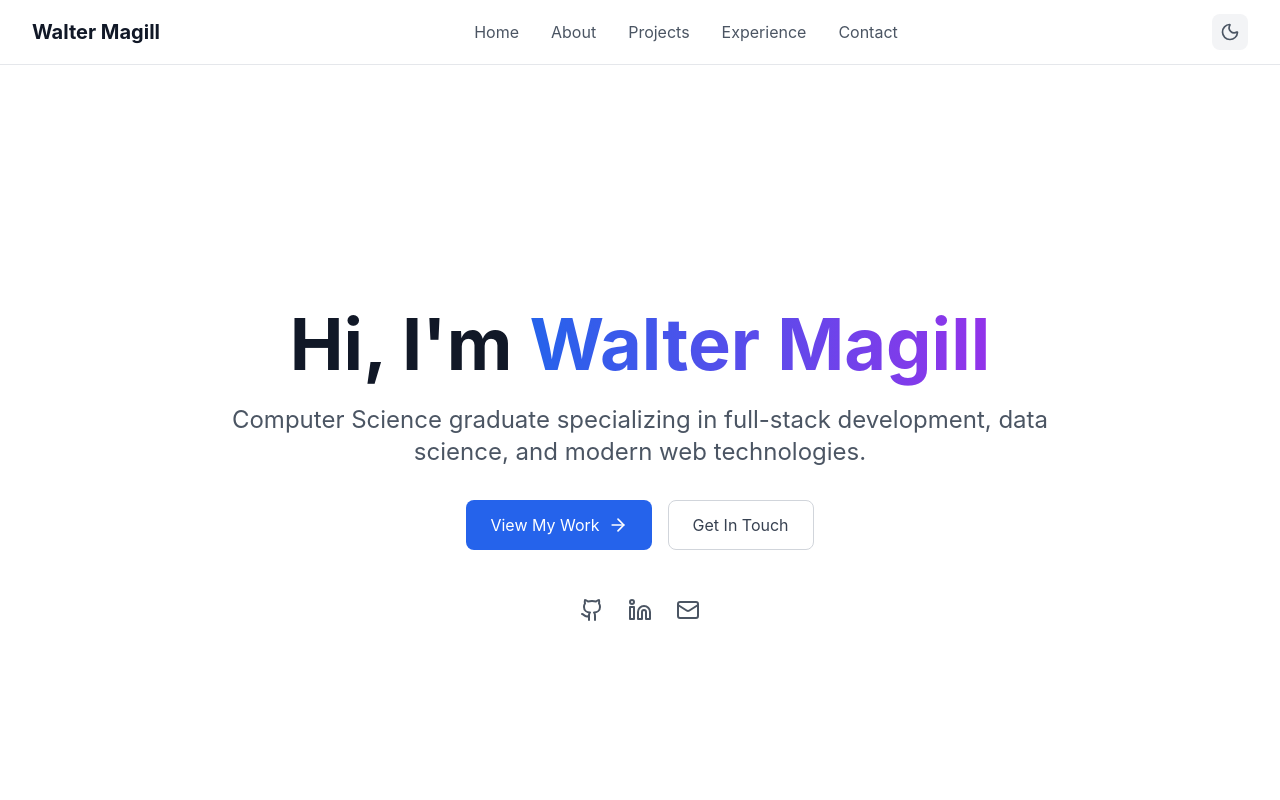
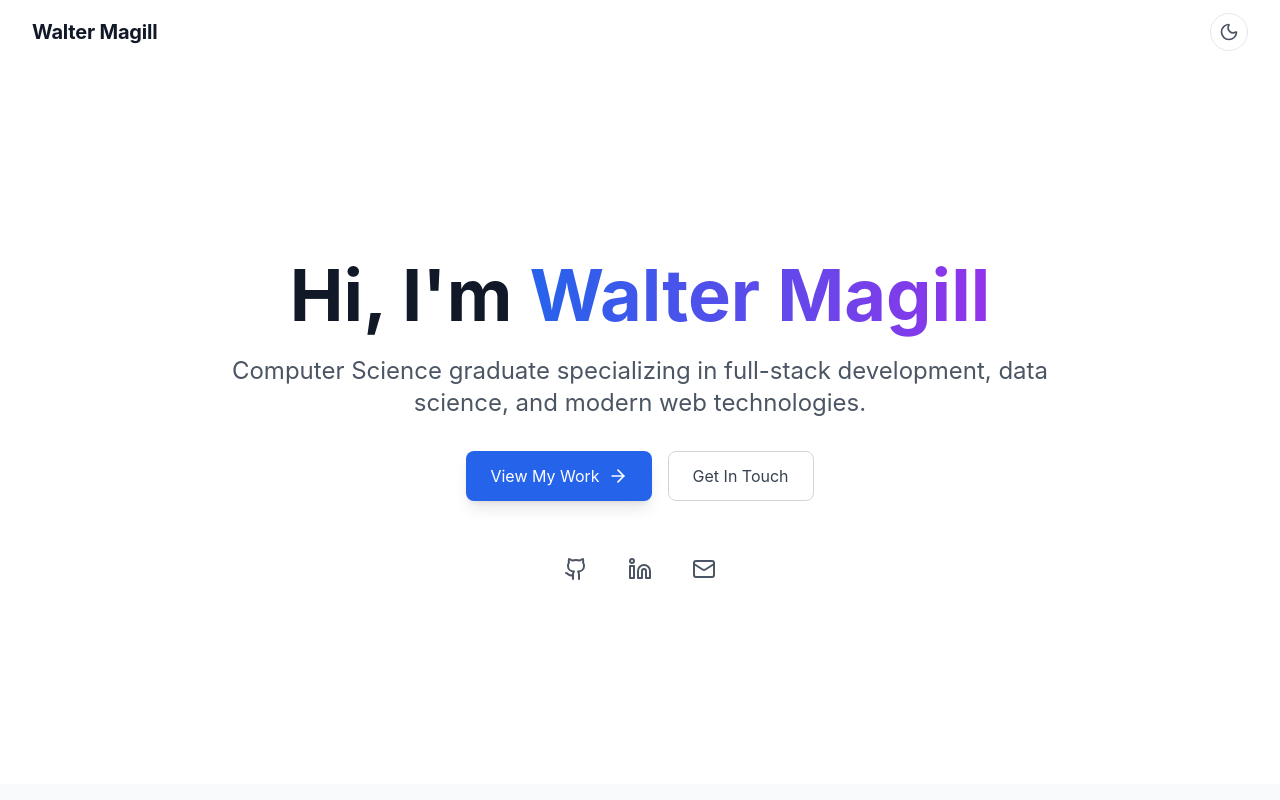
Before and after one commit to WallyMagill/waltermagill.dev, a React (Vite) app: page / in a window 1280 px wide. Shown: the top 800 px of the page. Built offline with nearby package versions, Linux system fonts and the light colour scheme.

Commit message:
Updated header bar

```diff
--- a/src/components/layout/Layout.jsx
+++ b/src/components/layout/Layout.jsx
@@ -1,10 +1,12 @@
 import { useTheme } from '../../hooks/useTheme';
 import { Moon, Sun, Menu, X } from 'lucide-react';
-import { useState } from 'react';
+import { useState, useEffect, useRef } from 'react';
 
 const Layout = ({ children }) => {
   const { isDark, toggleTheme } = useTheme();
   const [isMobileMenuOpen, setIsMobileMenuOpen] = useState(false);
+  const [isScrolled, setIsScrolled] = useState(false);
+  const scrollTimeout = useRef(null);
 
   const scrollToSection = (sectionId) => {
     const element = document.getElementById(sectionId);
@@ -12,6 +14,14 @@ const Layout = ({ children }) => {
       element.scrollIntoView({ behavior: 'smooth' });
     }
     setIsMobileMenuOpen(false); // Close mobile menu after navigation
+    // Hide nav background as if at top, then allow scroll to re-enable it
+    setIsScrolled(false);
+    // Optionally, clear any previous timeout
+    if (scrollTimeout.current) clearTimeout(scrollTimeout.current);
+    // After a short delay, re-enable scroll detection (in case user scrolls again)
+    scrollTimeout.current = setTimeout(() => {
+      setIsScrolled(window.scrollY > 16);
+    }, 600); // 600ms matches smooth scroll duration
   };
 
   const navigationItems = [
@@ -22,38 +32,56 @@ const Layout = ({ children }) => {
     { name: 'Contact', sectionId: 'contact' },
   ];
 
+  useEffect(() => {
+    const handleScroll = () => {
+      // Only show nav background if scrolled more than 16px
+      setIsScrolled(window.scrollY > 16);
+    };
+    window.addEventListener('scroll', handleScroll);
+    return () => window.removeEventListener('scroll', handleScroll);
+  }, []);
+
   return (
     <div className="min-h-screen bg-white dark:bg-gray-900 transition-colors duration-300">
       {/* Header */}
-      <header className="sticky top-0 z-50 bg-white/80 dark:bg-gray-900/80 backdrop-blur-sm border-b border-gray-200 dark:border-gray-700">
-        <div className="container mx-auto px-4 sm:px-6 lg:px-8">
-          <div className="flex items-center justify-between h-16">
-            <div className="flex items-center">
+      <header className="fixed top-0 left-0 w-full z-50 transition-all duration-300">
+        <div className="relative flex items-center justify-between h-16 px-4 sm:px-8">
+          {/* Left: Site Name */}
+          <div className="flex items-center flex-1 min-w-0">
             <button
               onClick={() => scrollToSection('hero')}
               className="text-xl font-bold text-gray-900 dark:text-white hover:text-blue-600 dark:hover:text-blue-400 transition-colors cursor-pointer"
+              style={{ letterSpacing: '-0.01em' }}
             >
               Walter Magill
             </button>
           </div>
 
-            {/* Desktop Navigation */}
-            <nav className="hidden md:flex items-center space-x-8">
+          {/* Center: Nav Links */}
+          <nav
+            className={`absolute left-1/2 top-1/2 -translate-x-1/2 -translate-y-1/2 hidden md:flex items-center space-x-8 px-6 py-2 transition-all duration-300 transition-opacity ${
+              isScrolled
+                ? 'opacity-100 bg-white/70 dark:bg-gray-900/70 backdrop-blur-md rounded-full shadow-lg border border-gray-200 dark:border-gray-700'
+                : 'opacity-0 pointer-events-none bg-transparent'
+            }`}
+            style={{ zIndex: 10 }}
+          >
             {navigationItems.map((item) => (
               <button
                 key={item.name}
                 onClick={() => scrollToSection(item.sectionId)}
-                  className="text-gray-600 dark:text-gray-300 hover:text-gray-900 dark:hover:text-white transition-colors cursor-pointer"
+                className="text-gray-700 dark:text-gray-200 hover:text-blue-600 dark:hover:text-blue-400 font-medium transition-colors cursor-pointer px-3 py-1 rounded-full focus:outline-none focus:ring-2 focus:ring-blue-400"
               >
                 {item.name}
               </button>
             ))}
           </nav>
 
-            <div className="flex items-center gap-2">
+          {/* Right: Theme Toggle & Mobile Menu */}
+          <div className="flex items-center flex-1 justify-end gap-2 min-w-0">
             <button
               onClick={toggleTheme}
-                className="p-2 rounded-lg bg-gray-100 dark:bg-gray-800 text-gray-600 dark:text-gray-300 hover:bg-gray-200 dark:hover:bg-gray-700 transition-colors"
+              className="p-2 rounded-full bg-white/70 dark:bg-gray-900/70 border border-gray-200 dark:border-gray-700 backdrop-blur-md text-gray-600 dark:text-gray-300 hover:bg-white/80 dark:hover:bg-gray-900/80 transition-colors transition-all"
               aria-label="Toggle theme"
             >
               {isDark ? (
@@ -62,7 +90,6 @@ const Layout = ({ children }) => {
                 <Moon className="w-5 h-5" />
               )}
             </button>
-
             {/* Mobile menu button */}
             <button
               onClick={() => setIsMobileMenuOpen(!isMobileMenuOpen)}
@@ -77,16 +104,15 @@ const Layout = ({ children }) => {
             </button>
           </div>
         </div>
-
         {/* Mobile Navigation */}
         {isMobileMenuOpen && (
-            <div className="md:hidden border-t border-gray-200 dark:border-gray-700">
-              <nav className="py-4 space-y-2">
+          <div className="md:hidden border-t border-gray-200 dark:border-gray-700 bg-white/90 dark:bg-gray-900/90 backdrop-blur-md">
+            <nav className="py-4 space-y-2 flex flex-col items-center">
               {navigationItems.map((item) => (
                 <button
                   key={item.name}
                   onClick={() => scrollToSection(item.sectionId)}
-                    className="block w-full text-left px-4 py-2 text-gray-600 dark:text-gray-300 hover:text-gray-900 dark:hover:text-white hover:bg-gray-50 dark:hover:bg-gray-800 transition-colors rounded-lg"
+                  className="block w-full text-center px-4 py-2 text-gray-700 dark:text-gray-200 hover:text-blue-600 dark:hover:text-blue-400 hover:bg-gray-50 dark:hover:bg-gray-800 transition-colors rounded-full"
                 >
                   {item.name}
                 </button>
@@ -94,12 +120,9 @@ const Layout = ({ children }) => {
             </nav>
           </div>
         )}
-        </div>
       </header>
-
       {/* Main content */}
-      <main className="flex-1">{children}</main>
-
+      <main className="flex-1 pt-16">{children}</main>
       {/* Footer */}
       <footer className="bg-gray-50 dark:bg-gray-800 border-t border-gray-200 dark:border-gray-700">
         <div className="container mx-auto px-4 sm:px-6 lg:px-8 py-8">
--- a/src/components/sections/HeroSection.jsx
+++ b/src/components/sections/HeroSection.jsx
@@ -11,7 +11,7 @@ const HeroSection = () => {
   };
 
   return (
-    <section id="hero" className="min-h-screen flex items-center justify-center section-padding">
+    <section id="hero" className="relative flex items-center justify-center section-padding">
       <div className="container">
         <motion.div
           initial={{ opacity: 0, y: 20 }}
@@ -19,17 +19,33 @@ const HeroSection = () => {
           transition={{ duration: 0.6 }}
           className="text-center max-w-4xl mx-auto"
         >
-          <h1 className="text-5xl md:text-7xl font-bold text-gray-900 dark:text-white mb-6">
+          <motion.h1
+            initial={{ opacity: 0, y: 30 }}
+            animate={{ opacity: 1, y: 0 }}
+            transition={{ duration: 0.8, delay: 0.2 }}
+            className="text-5xl md:text-7xl font-bold text-gray-900 dark:text-white mb-6"
+          >
             Hi, I'm <span className="gradient-text">{SITE_CONFIG.name}</span>
-          </h1>
-          <p className="text-xl md:text-2xl text-gray-600 dark:text-gray-300 mb-8">
+          </motion.h1>
+
+          <motion.p
+            initial={{ opacity: 0, y: 30 }}
+            animate={{ opacity: 1, y: 0 }}
+            transition={{ duration: 0.8, delay: 0.4 }}
+            className="text-xl md:text-2xl text-gray-600 dark:text-gray-300 mb-8"
+          >
             {SITE_CONFIG.description}
-          </p>
+          </motion.p>
 
-          <div className="flex flex-col sm:flex-row gap-4 justify-center mb-12">
+          <motion.div
+            initial={{ opacity: 0, y: 30 }}
+            animate={{ opacity: 1, y: 0 }}
+            transition={{ duration: 0.8, delay: 0.6 }}
+            className="flex flex-col sm:flex-row gap-4 justify-center mb-12"
+          >
             <button
               onClick={() => scrollToSection('projects')}
-              className="inline-flex items-center px-6 py-3 bg-blue-600 text-white rounded-lg hover:bg-blue-700 transition-colors"
+              className="inline-flex items-center px-6 py-3 bg-blue-600 text-white rounded-lg hover:bg-blue-700 transition-colors shadow-lg hover:shadow-xl"
             >
               View My Work
               <ArrowRight className="ml-2 w-5 h-5" />
@@ -40,15 +56,20 @@ const HeroSection = () => {
             >
               Get In Touch
             </button>
-          </div>
+          </motion.div>
 
           {/* Social Links */}
-          <div className="flex justify-center space-x-6">
+          <motion.div
+            initial={{ opacity: 0, y: 30 }}
+            animate={{ opacity: 1, y: 0 }}
+            transition={{ duration: 0.8, delay: 0.8 }}
+            className="flex justify-center space-x-6"
+          >
             <a
               href={SITE_CONFIG.github}
               target="_blank"
               rel="noopener noreferrer"
-              className="text-gray-600 dark:text-gray-400 hover:text-gray-900 dark:hover:text-white transition-colors"
+              className="text-gray-600 dark:text-gray-400 hover:text-gray-900 dark:hover:text-white transition-colors p-2 hover:bg-gray-100 dark:hover:bg-gray-800 rounded-full"
             >
               <Github className="w-6 h-6" />
             </a>
@@ -56,17 +77,17 @@ const HeroSection = () => {
               href={SITE_CONFIG.linkedin}
               target="_blank"
               rel="noopener noreferrer"
-              className="text-gray-600 dark:text-gray-400 hover:text-gray-900 dark:hover:text-white transition-colors"
+              className="text-gray-600 dark:text-gray-400 hover:text-gray-900 dark:hover:text-white transition-colors p-2 hover:bg-gray-100 dark:hover:bg-gray-800 rounded-full"
             >
               <Linkedin className="w-6 h-6" />
             </a>
             <a
               href={`mailto:${SITE_CONFIG.email}`}
-              className="text-gray-600 dark:text-gray-400 hover:text-gray-900 dark:hover:text-white transition-colors"
+              className="text-gray-600 dark:text-gray-400 hover:text-gray-900 dark:hover:text-white transition-colors p-2 hover:bg-gray-100 dark:hover:bg-gray-800 rounded-full"
             >
               <Mail className="w-6 h-6" />
             </a>
-          </div>
+          </motion.div>
         </motion.div>
       </div>
     </section>
--- a/src/styles/globals.css
+++ b/src/styles/globals.css
@@ -7,7 +7,7 @@
 @layer base {
   html {
     scroll-behavior: smooth;
-    scroll-padding-top: 4rem; /* Account for fixed header */
+    scroll-padding-top: 6rem; /* Account for fixed header */
   }
 
   body {
@@ -38,6 +38,12 @@
     @apply transition-colors duration-200;
   }
 
+  /* Enhanced backdrop blur support */
+  .backdrop-blur-md {
+    backdrop-filter: blur(12px);
+    -webkit-backdrop-filter: blur(12px);
+  }
+
   /* Custom scrollbar for webkit browsers */
   ::-webkit-scrollbar {
     width: 8px;
@@ -54,4 +60,15 @@
   ::-webkit-scrollbar-thumb:hover {
     @apply bg-gray-400 dark:bg-gray-500;
   }
+
+  /* Ensure hero section takes full viewport height minus header */
+  #hero {
+    min-height: calc(100vh - 4rem);
+  }
+
+  @media (min-width: 1024px) {
+    #hero {
+      min-height: calc(100vh - 5rem);
+    }
+  }
 }
```
Lines whose indentation alone changed are shown as unchanged.
